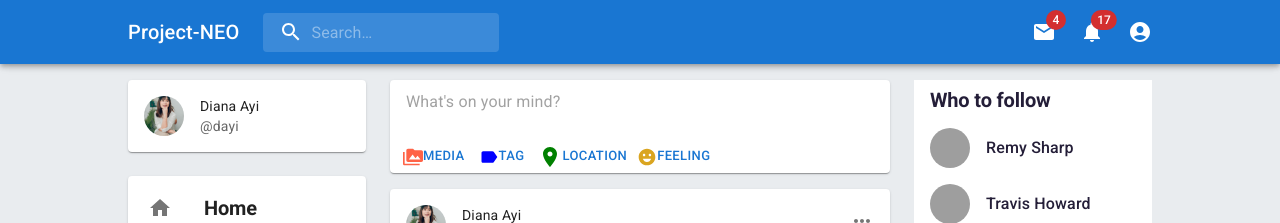
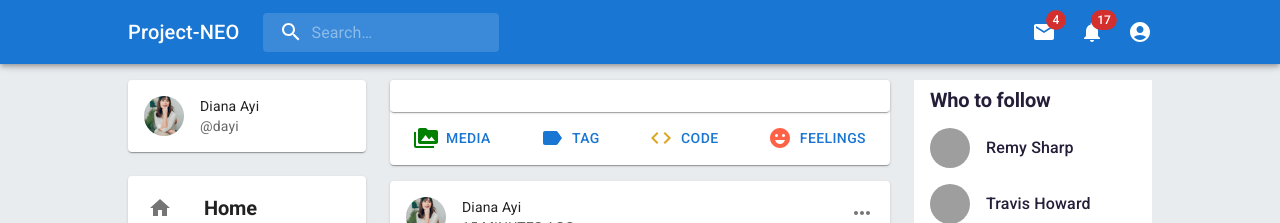
Before and after one commit to jpzambranoleon/project-neo-front-end, a React (Create React App) app: page / in a window 1280 px wide. Shown: the top 223 px of the page. Built offline with nearby package versions, Linux system fonts and the light colour scheme; grey boxes are pictures that could not be loaded.

Commit message:
updated Post.jsx

```diff
--- a/src/pages/homePage/components/Post.jsx
+++ b/src/pages/homePage/components/Post.jsx
@@ -1,17 +1,39 @@
-import { EmojiEmotions, Label, PermMedia, Room } from "@mui/icons-material";
-import { alpha, Button, InputBase, Typography, Paper, styled } from "@mui/material";
+import { Code, EmojiEmotions, Label, PermMedia,} from "@mui/icons-material";
+import { alpha, Button, InputBase, Typography, Paper, styled, TextField, Container, Box, CardContent, List, ListItem } from "@mui/material";
 import { makeStyles } from "@mui/styles";
+
+const StyledTextField = styled(TextField)(({ theme }) => ({
+    width: '100%',
+    backgroundColor: alpha(theme.palette.common.white),
+    '&:hover': {
+        backgroundColor: alpha(theme.palette.common.black, 0.15),
+    },
+}));
 
 const SearchField = styled('div')(({ theme }) => ({
     position: 'relative',
     borderRadius: theme.shape.borderRadius,
-    backgroundColor: alpha(theme.palette.common.white, 0.15),
+    backgroundColor: alpha(theme.palette.common.white),
     '&:hover': {
-      backgroundColor: alpha(theme.palette.common.white, 0.25),
+      backgroundColor: alpha(theme.palette.common.black, 0.15),
     },
     marginRight: theme.spacing(2),
     marginLeft: 0,
     width: '100%',
+}));
+
+const StyledInputBase = styled(InputBase)(({ theme }) => ({
+    color: 'inherit',
+    '& .MuiInputBase-input': {
+        padding: theme.spacing(1, 1, 1, 0),
+        // vertical padding + font size from searchIcon
+        paddingLeft: `calc(1em + ${theme.spacing(4)})`,
+        transition: theme.transitions.create('width'),
+        width: '100%',
+        [theme.breakpoints.up('md')]: {
+        width: '20ch',
+        },
+    },
 }));
 
 const useStyles = makeStyles((theme) => ({
@@ -22,6 +44,7 @@ const useStyles = makeStyles((theme) => ({
     },
     buttonGroup: {
         display: "flex",
+        justifyContent: "space-between",
         marginLeft: theme.spacing(1),
         marginBottom: theme.spacing(2),
     }
@@ -31,35 +54,45 @@ const Post = () => {
     const classes = useStyles();
     return (
         <Paper>
-            <div className={classes.inputBase}>
-                <InputBase multiline placeholder="What's on your mind?" sx={{ width: "100%" }}/>
-            </div>
-            <div className={classes.buttonGroup}>
-                <Button size="small">
-                    <PermMedia fontSize="small" htmlColor="tomato"/>
+            <Paper>
+                <SearchField>
+                    <InputBase />
+                </SearchField>
+            </Paper>
+            <ListItem sx={{ mb: 2, display: 'flex', justifyContent: 'space-between' }}>
+                <Button>
+                    <PermMedia htmlColor="green"/>
+                    <Box sx={{ ml: 1 }}>
                         <Typography variant="body3">
                             Media
                         </Typography>
+                    </Box>
                 </Button>
-                <Button size="small">
-                    <Label fontSize="small" htmlColor="blue"/>
+                <Button>
+                    <Label />
+                    <Box sx={{ ml: 1 }}>
                         <Typography variant="body3">
                             Tag
                         </Typography>
+                    </Box>
                 </Button>
-                <Button size="small">
-                    <Room fontsize="small" htmlColor="green"/>
+                <Button>
+                    <Code htmlColor="goldenrod"/>
+                    <Box sx={{ ml: 1 }}>
                         <Typography variant="body3">
-                        Location
+                            Code
                         </Typography>
+                    </Box>
                 </Button>
-                <Button size="small">
-                    <EmojiEmotions fontSize="small" htmlColor="goldenrod"/>
+                <Button>
+                    <EmojiEmotions htmlColor="tomato"/>
+                    <Box sx={{ ml: 1 }}>
                         <Typography variant="body3">
-                        Feeling
+                            Feelings
                         </Typography>
+                    </Box>
                 </Button>
-            </div>
+            </ListItem>
         </Paper>
     );
 };
```
Lines whose indentation alone changed are shown as unchanged.
